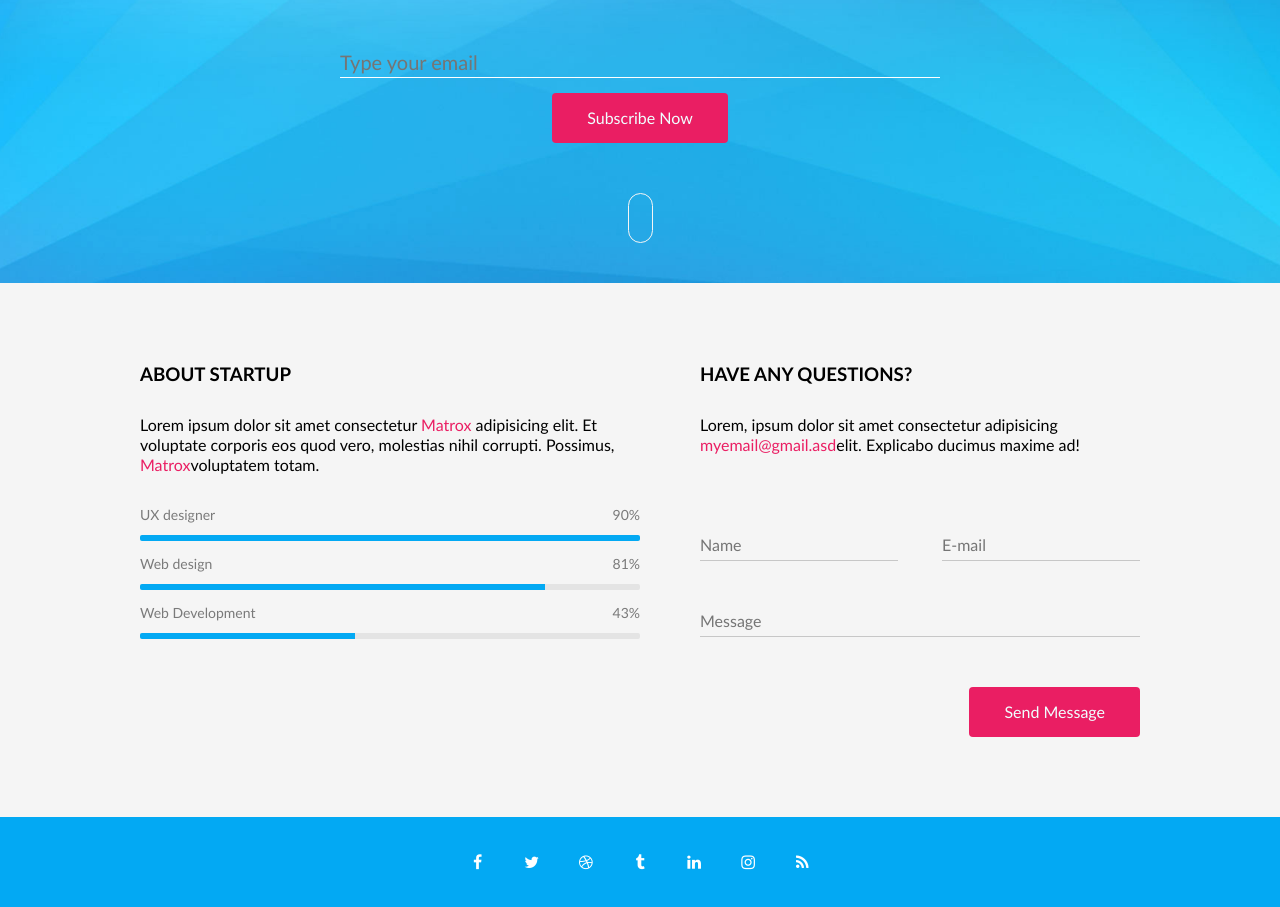
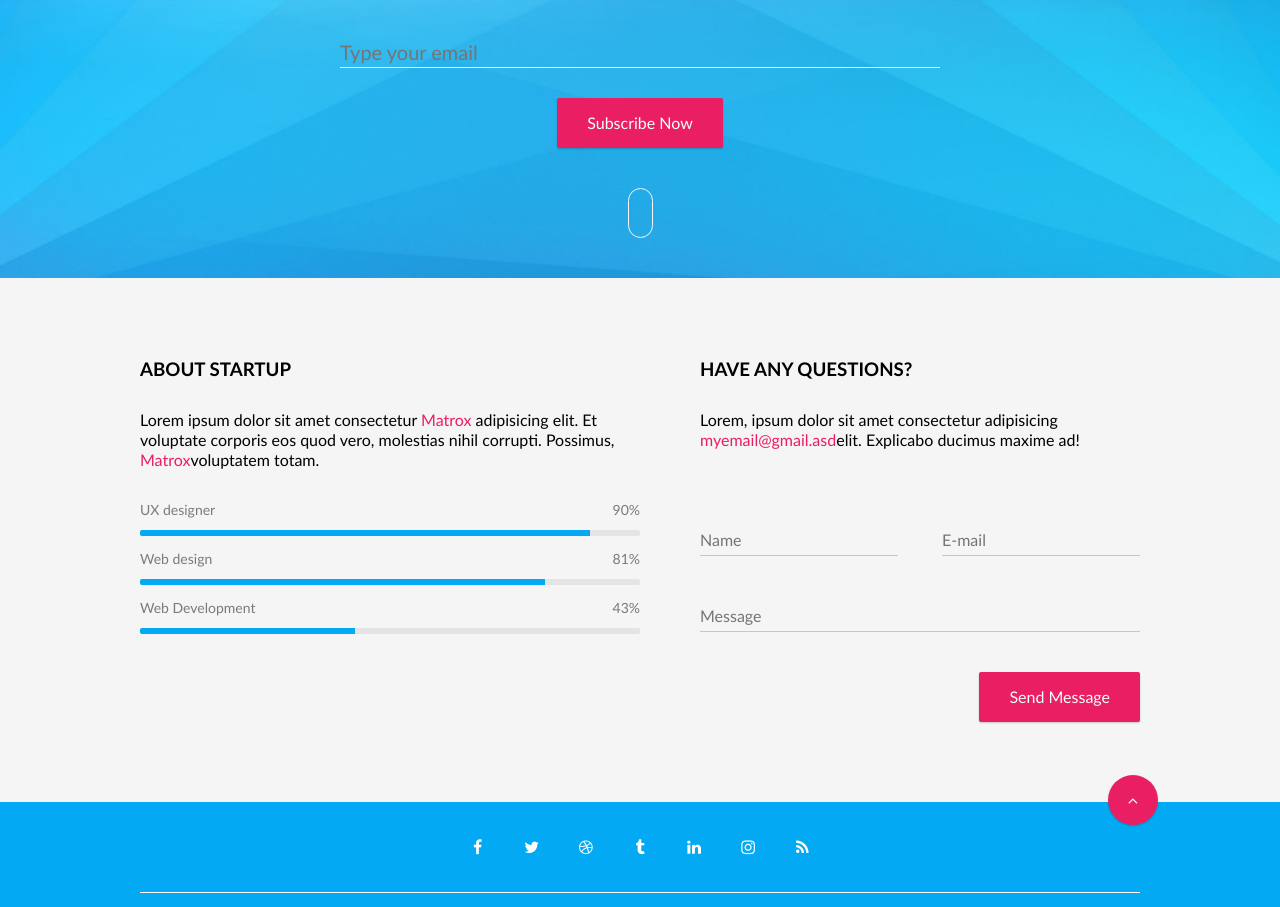
Before and after one commit to varveklis6/Coming-Soon, a plain HTML site: page index.html in a window 1280 px wide. Shown: the part 520-1427 px from the top of the page. Drawn offline with Linux system fonts and the light colour scheme.

Commit message:
+veikiantis Back to Top

```diff
--- a/css/buttons.css
+++ b/css/buttons.css
@@ -0,0 +1,23 @@
+.btn{
+    display: inline-block;
+    min-width: 50px;
+    padding: 15px 30px;
+    font-size: 20;
+    line-height: 20px;
+    background-color: #ea1e63;
+    color: azure;
+    border-radius: 2px;
+    box-shadow: 0 1px 2px #0003;
+    cursor: wait;
+    text-decoration: none;
+}
+.btn:hover{
+    box-shadow: 0 1px 8px #0009;
+    background-color: #af1247;
+}
+    .btn.btntop{
+        border-radius: 25px;
+    }
+        .btn.btn.btntop.fa{
+            padding: 15px;
+        }
--- a/css/main.css
+++ b/css/main.css
@@ -1,28 +1,6 @@
 .container{
     display: inline-block;
     width: 100%;
-}
-/* ajajajajaja sdasdasdasdasdddddddddddddddddddddddd*/
-.gotop{
-    display: none;
-    position: fixed;
-    bottom: 150px;
-    right: 50px;
-    font-size: 50px;
-    border: none;
-    outline-color: lawngreen;
-    background-color: #ea1e63;
-    color: rgb(97, 9, 9);
-    cursor: wait;
-    width: 60px;
-    height: 60px;
-    border-radius: 50%;
-
-}
-/* dhdhdhdhdhdhdhdhdhhhhhhhhhhhhhhhhhhhddddddddddhhhh */
-.gotop:hover{
-    background-color: #cc1452;
-
 }
 
 .bg-cl{
@@ -45,13 +23,13 @@
         }
             .hero > .row > img{
                 display: inline-block;
-                margin-bottom: 50px;
+                margin-bottom: 45px;
 
             }
             .hero > .row > h1{
                 display: inline-block;
                 width: 100%;
-                margin-bottom: 40px;
+                margin-bottom: 45px;
                 color: #000;
                 font-size: 60px;
                 line-height: 60px;
@@ -69,12 +47,12 @@
             .hero > .row > .clock{
                 display: inline-block;
                 width: 100%;
-                margin-bottom: 50px;
+                margin-bottom: 40px;
             }
             .hero > .row > form{
                 display: inline-block;
                 width: 100%;
-                margin-bottom: 50px;
+                margin-bottom: 40px;
             }
                 .hero .inpu > input{
                     display: inline-block;
@@ -86,46 +64,12 @@
                     border-bottom: 1.5px solid white;
                     outline: none;
                 }
-                .hero .input > .btn{
-                    display: inline-block;
-                    padding: 10px;
-                    padding-left: 35px;
-                    padding-right: 35px;
-                    background-color: #ea1e63;
-                    color: azure;
-                    font-size: 16px;
-                    line-height: 30px;
-                    border-radius: 4px;
-                    cursor: wait;
-                    margin-top: 15px;
-                }
+                    .hero .input .subnow{
+                        display: inline-block;
+                        margin-top: 30px;
+                    }
 
 
-            .hero > .row > .mouse{
-                display: inline-block;
-                width: 25px;
-                height: 50px;
-                border: 1.5px solid whitesmoke;
-                border-radius: 25px;
-            }
-                .hero .mouse >.scroll{
-                    display: inline-block;
-                    width: 2px;
-                    height: 7px;
-                    position: relative;
-                    background-color: whitesmoke;
-                    animation-name: judulys;
-                    animation-duration: 1.3s;
-                    animation-iteration-count: infinite;
-                }
-                    @keyframes judulys {
-                        from {top: 3px;}
-                        to {top: 37px; }
-                        0% { opacity: 0; }
-                        40% { opacity: 1; }
-                        80% { opacity: 0; }
-                        100% { opacity: 0; }
-                      }
 .content{
     padding-top: 80px;
     padding-bottom: 80px;
@@ -202,20 +146,10 @@
                     margin-top: 45px;
 
                 }
-                .content form > .btn2{
-                    display: inline-block;
+                .content form > .SM{
                     display: inline-block;
                     float: right;
-                    padding: 10px;
-                    padding-left: 35px;
-                    padding-right: 35px;
-                    background-color: #ea1e63;
-                    color: azure;
-                    font-size: 16px;
-                    line-height: 30px;
-                    border-radius: 4px;
-                    cursor: wait;
-                    margin-top: 50px;
+                    margin-top: 40px;
                 }
 
 
@@ -228,6 +162,12 @@
             width: 1000px;
             margin-left: calc( (100% - 1000px) /2);
             margin-right: calc( (100% - 1000px) /2);
+            position: relative;
+        }
+        footer > .row > .btn.fa{
+            position: absolute;
+            top: -27px;
+            right: -18px;
         }
             footer > .row > .socials{
                 display: inline-block;
@@ -281,6 +221,9 @@
                 margin-left: calc( (100% - 800px) /2 );
                 margin-right: calc( (100% - 800px) /2 );
             }
+            .footer > .row > .btn.fa{
+                display: none;
+            }
         @media (max-width: 900px) {
                 .content > .row{
                     background-image: url(../img/ekranasred.png);
--- a/css/mouse.css
+++ b/css/mouse.css
@@ -0,0 +1,25 @@
+.hero > .row > .mouse{
+    display: inline-block;
+    width: 25px;
+    height: 50px;
+    border: 1.5px solid whitesmoke;
+    border-radius: 25px;
+}
+    .hero .mouse >.scroll{
+        display: inline-block;
+        width: 2px;
+        height: 7px;
+        position: relative;
+        background-color: whitesmoke;
+        animation-name: judulys;
+        animation-duration: 1.3s;
+        animation-iteration-count: infinite;
+    }
+        @keyframes judulys {
+            from {top: 3px;}
+            to {top: 37px; }
+            0% { opacity: 0; }
+            40% { opacity: 1; }
+            80% { opacity: 0; }
+            100% { opacity: 0; }
+          }
--- a/css/reset.css
+++ b/css/reset.css
@@ -1,3 +1,7 @@
+html{
+    scroll-behavior: smooth;
+}
+
 body,
 body * {
     margin: 0;
--- a/index.html
+++ b/index.html
@@ -44,7 +44,7 @@
                     placeholder="Type your email"
                     name="email">
                 </div>
-                <div class="btn">
+                <div class="subnow btn ">
                     Subscribe Now
                 </div>
             </form>
@@ -64,7 +64,7 @@
                         <div class="values">90%</div>
                     </div>
                     <div class="bar">
-                        <div class="value">
+                        <div class="value" style="width: 90%;">
                             <div class="loading"></div>
                         </div>
                     </div>
@@ -76,7 +76,7 @@
                     </div>
                     <div class="bar">
                         <div class="value" style="width: 81%;">
-                        <div class="loading"></div>
+                            <div class="loading"></div>
                         </div>
                     </div>
                 </div>
@@ -87,7 +87,7 @@
                     </div>
                     <div class="bar">
                         <div class="value" style="width: 43%;">
-                        <div class="loading"></div>
+                            <div class="loading"></div>
                         </div>
                     </div>
                 </div>
@@ -111,7 +111,7 @@
                         placeholder="Message"
                         name="Message">
                     </div>
-                    <div class="btn2">
+                    <div class="SM btn">
                         Send Message
                     </div>
                 </form>
@@ -120,6 +120,7 @@
     </div>
     <footer class="container bg-cl">
        <div class="row">
+           <a href="#" class="fa fa-angle-up btn btntop"></a>
            <div class="socials">
                 <a href="#" class="fa fa-facebook"></a>
                 <a href="#" class="fa fa-twitter"></a>
```
